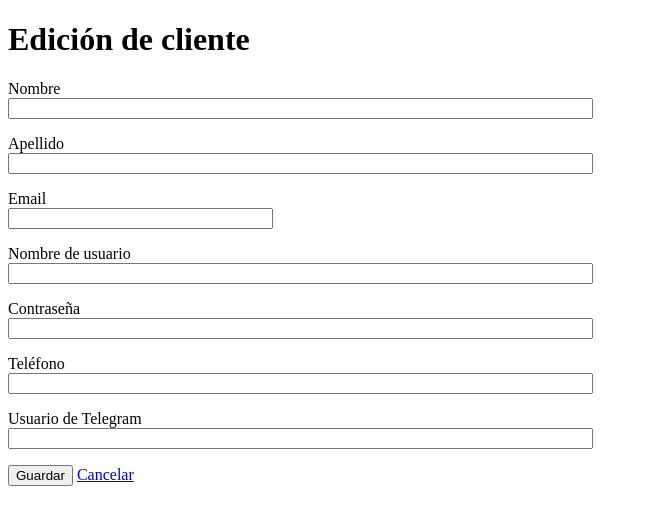
After one commit to guillermodolan/tp-biblioteca-soporte, a Flask app: template templates/editar_cliente.html in a window 1280 px wide. The commit adds this page. Shown: the top 525 px of the page, without its empty margins (0-648 px from the left). Run offline with Flask 3, Linux system fonts and the light colour scheme; the template is opened without the code that fills it: values that come from a table or form of the project are taken from there, others are empty.

Commit message:
ABM clientes terminado sin validaciones

```diff
--- a/app.py
+++ b/app.py
@@ -1,8 +1,9 @@
-from flask import Flask, render_template, url_for, redirect, request
+from flask import Flask, render_template, url_for, redirect, request, session
 from flask_migrate import Migrate
 from data.database import Database
 from entity_models.cliente_form import ClienteForm
 from entity_models.cliente_model import Cliente
+from entity_models.login_form import LoginForm
 from logic.cliente_logic import ClienteLogic
 
 
@@ -27,14 +28,28 @@ migrate.init_app(app, Database.db)
 #######################CONFIGURACIÓN FLASK MIGRATE################################################
 
 
+@app.route('/', methods=['GET', 'POST'])
+def inicio():
+    return render_template('login.html')
+
 @app.route('/login', methods=['GET', 'POST'])
 def login():
-    return render_template('login.html')
+    login_form = LoginForm()
+    if request.method == 'POST':
+        if login_form.validate_on_submit():
+            cliente = ClienteLogic.get_cliente_by_user(login_form.nombre_usuario, login_form.contrasenia)
+            app.logger.debug(f'Nombre de usuario: {cliente.nombre_usuario}')
+            app.logger.debug(f'Contraseña: {cliente.contraseña}')
+        # ACA SE VA A LANZAR LA EXCEPCIÓN EN CASO DE QUE FALLE
+            #return render_template('listado_clientes.')
+    return "nada"
 
-@app.route('/get_all_clientes.html')
+
+
+@app.route('/get_all_clientes')
 def get_all_clientes():
     clientes = ClienteLogic.get_all_clientes()
-    return render_template('get_all_clientes.html', clientesParam = clientes)
+    return render_template('listado_clientes.html', clientesParam = clientes)
 
 @app.route('/eliminar/<int:id>')
 def delete_cliente(id):
@@ -51,3 +66,15 @@ def add_cliente():
             ClienteLogic.add_cliente(cliente)
         return redirect(url_for('get_all_clientes'))
     return render_template('alta_cliente.html', cliente_agregar = cliente_form)
+
+@app.route('/editar_cliente/<int:id>', methods=['GET', 'POST'])
+def update_cliente(id):
+    cliente = ClienteLogic.get_one_cliente(id)
+    cliente_form = ClienteForm(obj = cliente)
+
+    if request.method == 'POST':
+        if cliente_form.validate_on_submit():
+            cliente_form.populate_obj(cliente)
+            ClienteLogic.update_cliente(cliente)
+            return redirect(url_for('get_all_clientes'))
+    return render_template('editar_cliente.html', cliente_editar = cliente_form)
--- /dev/null
+++ b/templates/editar_cliente.html
@@ -0,0 +1,45 @@
+<!DOCTYPE html>
+<html lang="en">
+<head>
+    <meta charset="UTF-8">
+    <title>Edición de cliente</title>
+</head>
+<body>
+<h1>Edición de cliente</h1>
+<form method="POST">
+  {{cliente_editar.csrf_token}}
+  <p>
+    {{cliente_editar.nombre.label}} <br/>
+    {{cliente_editar.nombre(size=70)}}
+  </p>
+  <p>
+    {{cliente_editar.apellido.label}} <br/>
+    {{cliente_editar.apellido(size=70)}}
+  </p>
+  <p>
+    {{cliente_editar.email.label}} <br/>
+    {{cliente_editar.email(size=30)}}
+  </p>
+  <p>
+    {{cliente_editar.nombre_usuario.label}} <br/>
+    {{cliente_editar.nombre_usuario(size=70)}}
+  </p>
+  <p>
+    {{cliente_editar.contraseña.label}} <br/>
+    {{cliente_editar.contraseña(size=70)}}
+  </p>
+  <p>
+    {{cliente_editar.telefono.label}} <br/>
+    {{cliente_editar.telefono(size=70)}}
+  </p>
+  <p>
+    {{cliente_editar.usuario_telegram.label}} <br/>
+    {{cliente_editar.usuario_telegram(size=70)}}
+  </p>
+  <p>
+    {{cliente_editar.guardar()}}
+    <a href="{{url_for('get_all_clientes')}}">Cancelar</a>
+  </p>
+</form>
+</body>
+</html>
```
Also changed, not shown: data/data_cliente.py (+15 -1 lines), entity_models/login_form.py (added, +9 -0 lines), logic/cliente_logic.py (+15 -0 lines), templates/login.html (+9 -11 lines), templates/listado_clientes.html (renamed from templates/index.html).
